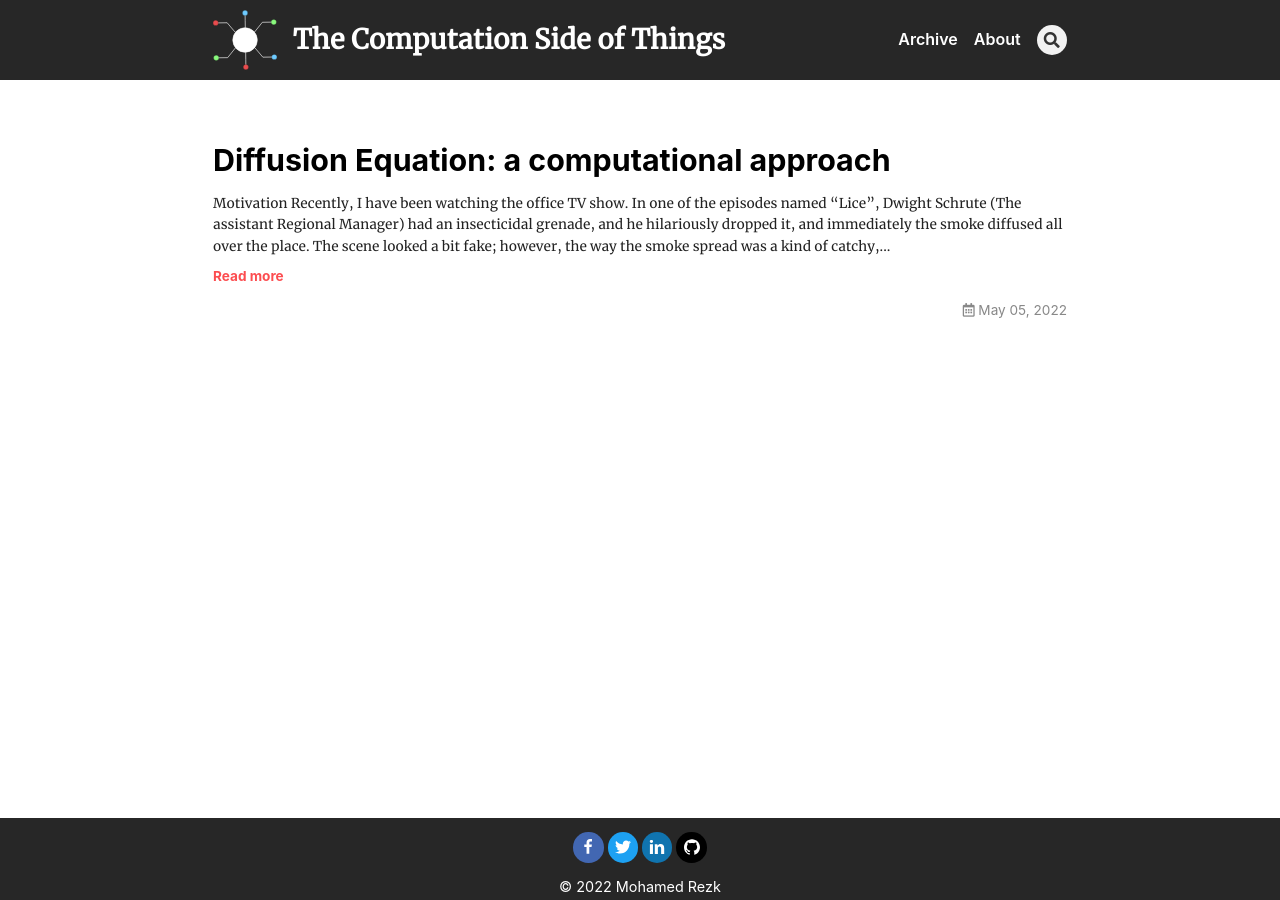
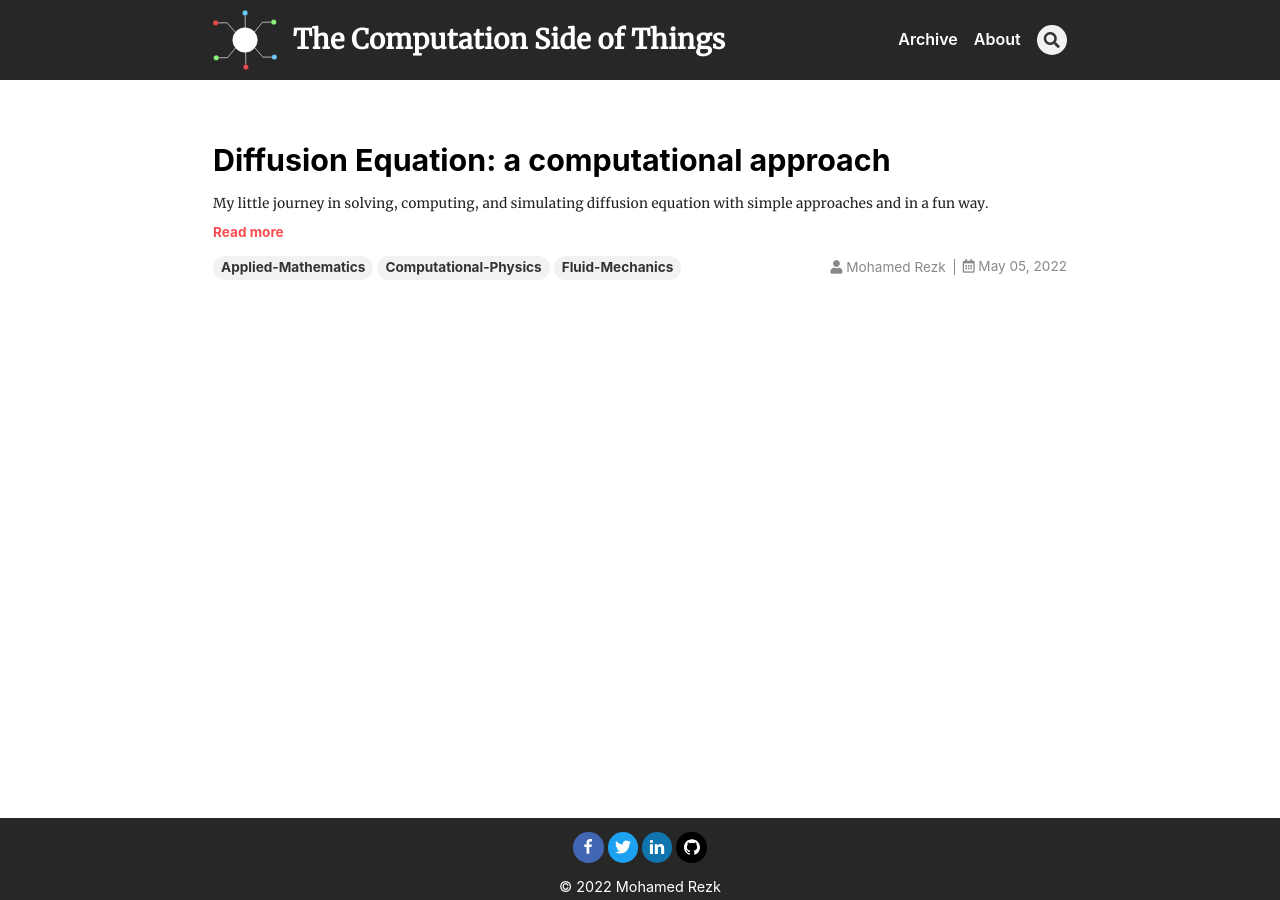
Before and after one commit to mohamedrezk122/Old-site, a Jekyll site: the page built from index.html, in a window 1280 px wide. Built offline with Jekyll 4.4.1, drawn with Linux system fonts in a browser that asks for light colours; nearby versions of some CDN libraries; some web fonts are replaced; the list of posts is cut into pages by our own code.

Commit message:
second release

```diff
--- a/_posts/2022-5-5-diffusion.md
+++ b/_posts/2022-5-5-diffusion.md
@@ -1,15 +1,28 @@
 ---
 title:  "Diffusion Equation: a computational approach"
 article_header:
-  type: cover
-  image:
-    src: /assets/images/post_1/cover.png
-# date :
+  type: overlay
+  theme: dark
+  background_color: "#343434"
+  background_image:
+    src: /assets/images/post_1/cover22.png
+
+excerpt:  My little journey in solving, computing, and simulating
+ diffusion equation with simple approaches and in a fun way.
+
+permalink: diffusion-equation
+tags : Applied-Mathematics  Computational-Physics Fluid-Mechanics
+author: Mohamed Rezk
 ---
+## Prerequisites
+
+- High school calculus or beyond
+- Probability
+- Some basic physics.
 
 ## Motivation
 
-Recently, I have been watching the office TV show. In one of the episodes named “Lice”, Dwight Schrute (The assistant Regional Manager) had an insecticidal grenade, and he hilariously dropped it, and immediately the smoke diffused all over the place. The scene looked a bit fake; however, the way the smoke spread was a kind of catchy, so I had to figure out what is going around.
+Recently, I have been watching the office TV show. In one of the episodes named “Lice”, Dwight Schrute (The assistant (to) the Regional Manager) had an insecticidal grenade, and he hilariously dropped it, and immediately the smoke diffused all over the place. The scene looked a bit fake; however, the way the smoke spread was a kind of catchy, so I had to figure out what is going around.
 
 <div style="text-align:center">
   <img src="\assets\images\post_1\d1.png" />
@@ -29,6 +42,10 @@ $u$ is the function we are interested in (e.g. particle density in space).\\
 $v$ is the velocity field representing how fast the physical quantity moves as a function of both time and space.\\
 $D$ is the Diffusion coefficient.\\
 $S$ is the sinks ($S<0$) or sources ($S>0$) term, which describes the general behavior of particles evolution (generated or dissipated).
+
+It might seem obvious that the diffusion coefficient $D$ has a dependence relation on temperature $T$ , how large the particle is (radius $r$), and how easily the particle can diffuse through the host medium $(\mu)$. In fact, the general formula for the diffusion coefficient can be formulated as:
+
+$$D = \frac{kT}{6\pi\mu r}$$
 
 ## Common Reduction
 In some applications, the $S$ term is omitted causing a small error. In addition, the convection term can be neglected when we are not interested in the effect of particles velocity . So the reduced form is:
@@ -235,6 +252,16 @@ So, what we have to do is just adding some particles to the screen and let them
   <div class="caption">2D particles diffusion Simulation</div>
 </div>
 
+<!--
+<figure class="video_container" style="text-align:center">
+<iframe width="560" height="315" src="https://www.youtube.com/embed/QI2wF5Yuxsg/showinfo=0" title="YouTube video player" frameborder="0" allow="accelerometer; autoplay; clipboard-write; encrypted-media; gyroscope; picture-in-picture" allowfullscreen></iframe>
+</figure>
+ -->
+
+<div>{%- include extensions/youtube.html id='QI2wF5Yuxsg' -%}</div>
+
+
+
 **3D case**
 
 Now we have a bit of a trouble here  generating random coordinates. The common way to do it  is to use the parameters of the spherical coordinate $(\theta,  \phi)$, but the randomized movement vector $k_{3D}$ will not be uniform over the surface of the unit sphere; however, the points will be more dense near the poles and sparse near the equator.
@@ -265,8 +292,8 @@ $$ a ,b,c \in [-1,1] \;\;\; \rightarrow  \;\;\; k_{3D} = \alpha\;\hat{x} + \beta
 
 We can use this way in the 2D case, but the 2D randomization is already uniform, so we anticipate getting similar results.
 
-Finally the simulation is here....
-
+<!-- Finally the simulation is here....
+ -->
 ### Langevin Theory
 
 This model is more accurate than Einstein-Smoluchowski's model as it takes into account the forces act on the system, and also follows newton second law.
--- a/_sass/components/_article-header.scss
+++ b/_sass/components/_article-header.scss
@@ -31,14 +31,16 @@
     }
   }
   .overlay__excerpt {
-    font-size: map-get($base, font-size-h3-xl);
+    font-size: map-get($base, font-size-h4);
+    font-family: 'Merriweather';
+
     @include media-breakpoint-down(lg) {
       font-size: map-get($base, font-size-h3-lg);
     }
     @include media-breakpoint-down(md) {
       font-size: map-get($base, font-size-h3-sm);
     }
-    font-weight: map-get($base, font-weight-bold);
+    font-weight: map-get($base, font-weight);
   }
 
   .article__header {
--- a/_sass/components/_author-profile.scss
+++ b/_sass/components/_author-profile.scss
@@ -16,6 +16,7 @@
 }
 .author-profile__name {
   font-size: map-get($base, font-size-lg);
+
   font-weight: map-get($base, font-weight-bold);
   a {
     @include link-colors($text-color, $main-color-1);
```
Also changed, not shown: _data/variables.yml (+5 -5 lines), assets/images/post_1/cover22 (copy).png (added), assets/images/post_1/cover22.png (added).
